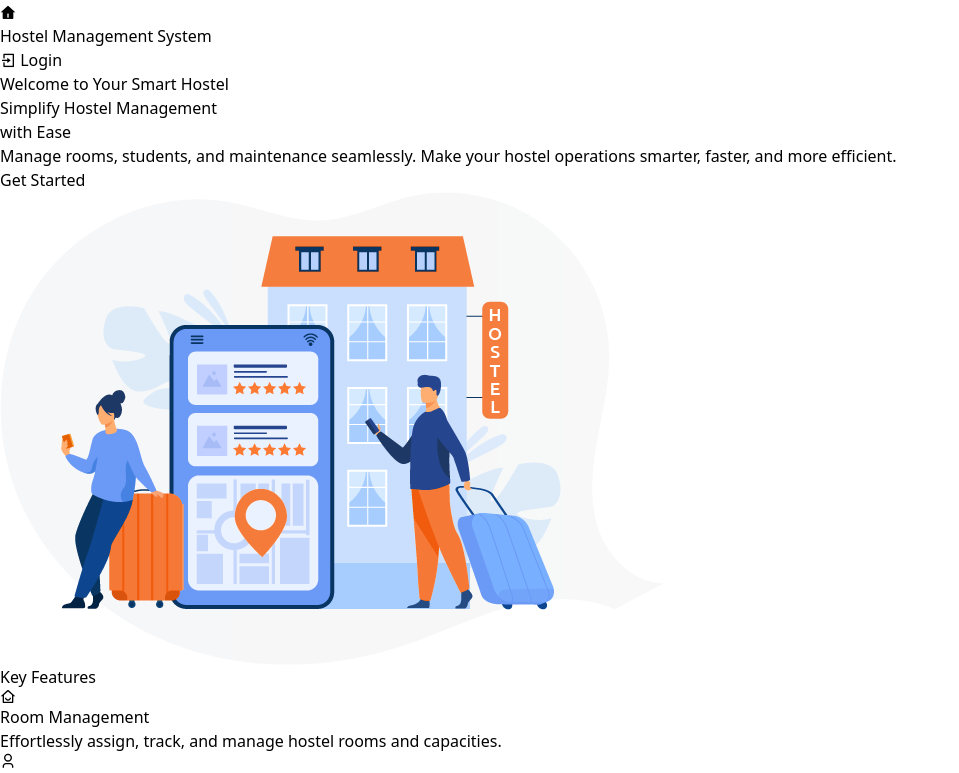
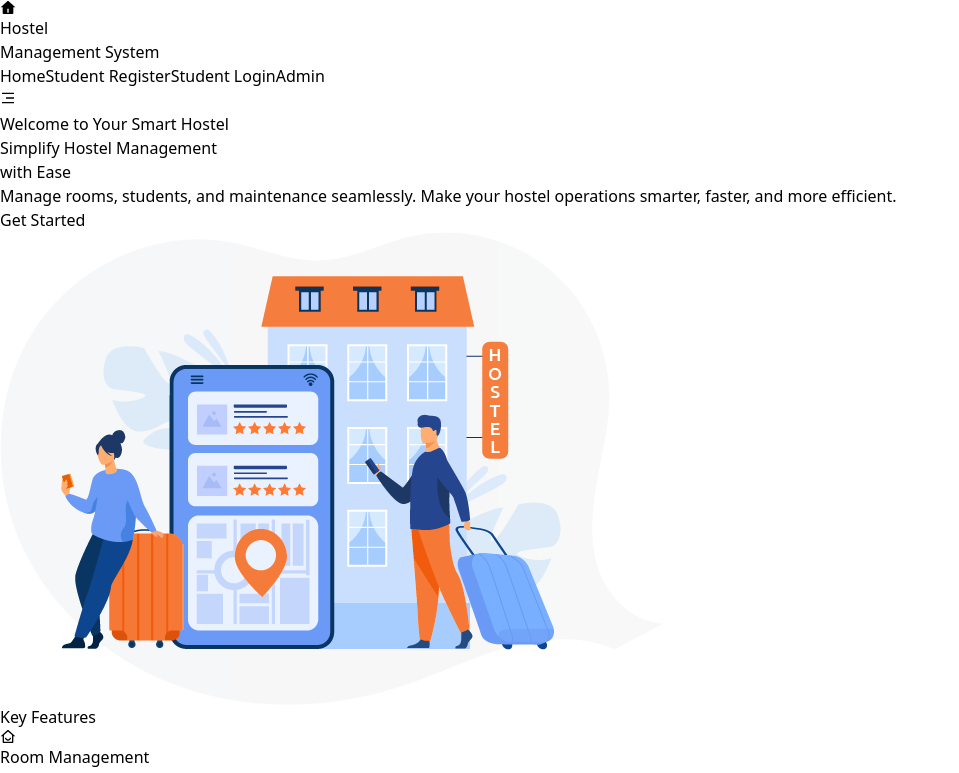
Before and after one commit to sihina3436/Hostel-Management-System-React-Express-Mysql, a React app in the folder frontend/: page / in a window 1280 px wide. Shown: the top 773 px of the page, without its empty margins (0-959 px from the left). Built offline with nearby package versions, Linux system fonts and the light colour scheme; the HTML template or start-up script is replaced by a standard one.

Commit message:
feat: enhance NavBar with new functionality

```diff
--- a/frontend/src/Components/NavBar.jsx
+++ b/frontend/src/Components/NavBar.jsx
@@ -1,29 +1,103 @@
-import React from "react";
-import { Link } from "react-router-dom";
-import "remixicon/fonts/remixicon.css";
+import React, { useState } from "react";
+import { Link, NavLink } from "react-router-dom";
+import { RiHome4Fill, RiMenu3Line, RiCloseLine } from "react-icons/ri";
 
 const Navbar = () => {
+  const [open, setOpen] = useState(false);
+
+  const linkClass = ({ isActive }) =>
+    [
+      "px-4 py-2 rounded-2xl text-sm font-semibold transition",
+      isActive
+        ? "bg-white/10 text-white"
+        : "text-white/75 hover:text-white hover:bg-white/5",
+    ].join(" ");
+
   return (
-    <nav className="bg-emerald-600 text-white shadow-lg sticky top-0 z-50">
-      <div className="container mx-auto px-6 py-5 flex justify-center items-center relative">
-        {/* Logo Section - Clickable */}
-        <Link to="/" className="flex items-center space-x-3">
-          <i className="ri-home-4-fill text-3xl text-white"></i>
-          <h1 className="text-xl font-bold tracking-wide text-white">
-            Hostel Management System
-          </h1>
-        </Link>
+    <header className="sticky top-0 z-50">
+      <nav className="bg-slate-950/70 backdrop-blur border-b border-white/10">
+        <div className="mx-auto max-w-7xl px-4 sm:px-6 py-4 flex items-center justify-between">
+          {/* Brand */}
+          <Link to="/" className="flex items-center gap-3">
+            <span className="h-10 w-10 rounded-2xl bg-emerald-500 text-slate-950 grid place-items-center shadow-sm">
+              <RiHome4Fill className="text-xl" />
+            </span>
+            <div className="leading-tight">
+              <div className="text-xs text-white/55 font-semibold">Hostel</div>
+              <div className="text-lg font-extrabold text-white">
+                Management System
+              </div>
+            </div>
+          </Link>
 
-        <div className="absolute right-6">
-          <Link
-            to="/login"
-            className="bg-white text-emerald-600 px-6 py-2 rounded-full font-semibold hover:bg-emerald-50 hover:text-emerald-700 transition-all duration-300 flex items-center gap-2"
+          {/* Desktop links */}
+          <div className="hidden md:flex items-center gap-2">
+            <NavLink to="/" className={linkClass} end>
+              Home
+            </NavLink>
+            <NavLink to="/register" className={linkClass}>
+              Student Register
+            </NavLink>
+            <NavLink to="/login" className={linkClass}>
+              Student Login
+            </NavLink>
+            <NavLink to="/admin/login" className={linkClass}>
+              Admin
+            </NavLink>
+          </div>
+
+          {/* Mobile menu button */}
+          <button
+            className="md:hidden h-11 w-11 rounded-2xl bg-white/5 border border-white/10 text-white grid place-items-center hover:bg-white/10 transition"
+            onClick={() => setOpen((s) => !s)}
+            aria-label="Toggle menu"
           >
-            <i className="ri-login-box-line text-xl"></i> Login
-          </Link>
+            {open ? (
+              <RiCloseLine className="text-xl" />
+            ) : (
+              <RiMenu3Line className="text-xl" />
+            )}
+          </button>
         </div>
-      </div>
-    </nav>
+
+        {/* Mobile menu */}
+        {open && (
+          <div className="md:hidden border-t border-white/10">
+            <div className="mx-auto max-w-7xl px-4 sm:px-6 py-4 flex flex-col gap-2">
+              <NavLink
+                to="/"
+                className={linkClass}
+                end
+                onClick={() => setOpen(false)}
+              >
+                Home
+              </NavLink>
+              <NavLink
+                to="/register"
+                className={linkClass}
+                onClick={() => setOpen(false)}
+              >
+                Student Register
+              </NavLink>
+              <NavLink
+                to="/login"
+                className={linkClass}
+                onClick={() => setOpen(false)}
+              >
+                Student Login
+              </NavLink>
+              <NavLink
+                to="/admin/login"
+                className={linkClass}
+                onClick={() => setOpen(false)}
+              >
+                Admin
+              </NavLink>
+            </div>
+          </div>
+        )}
+      </nav>
+    </header>
   );
 };
 
```
